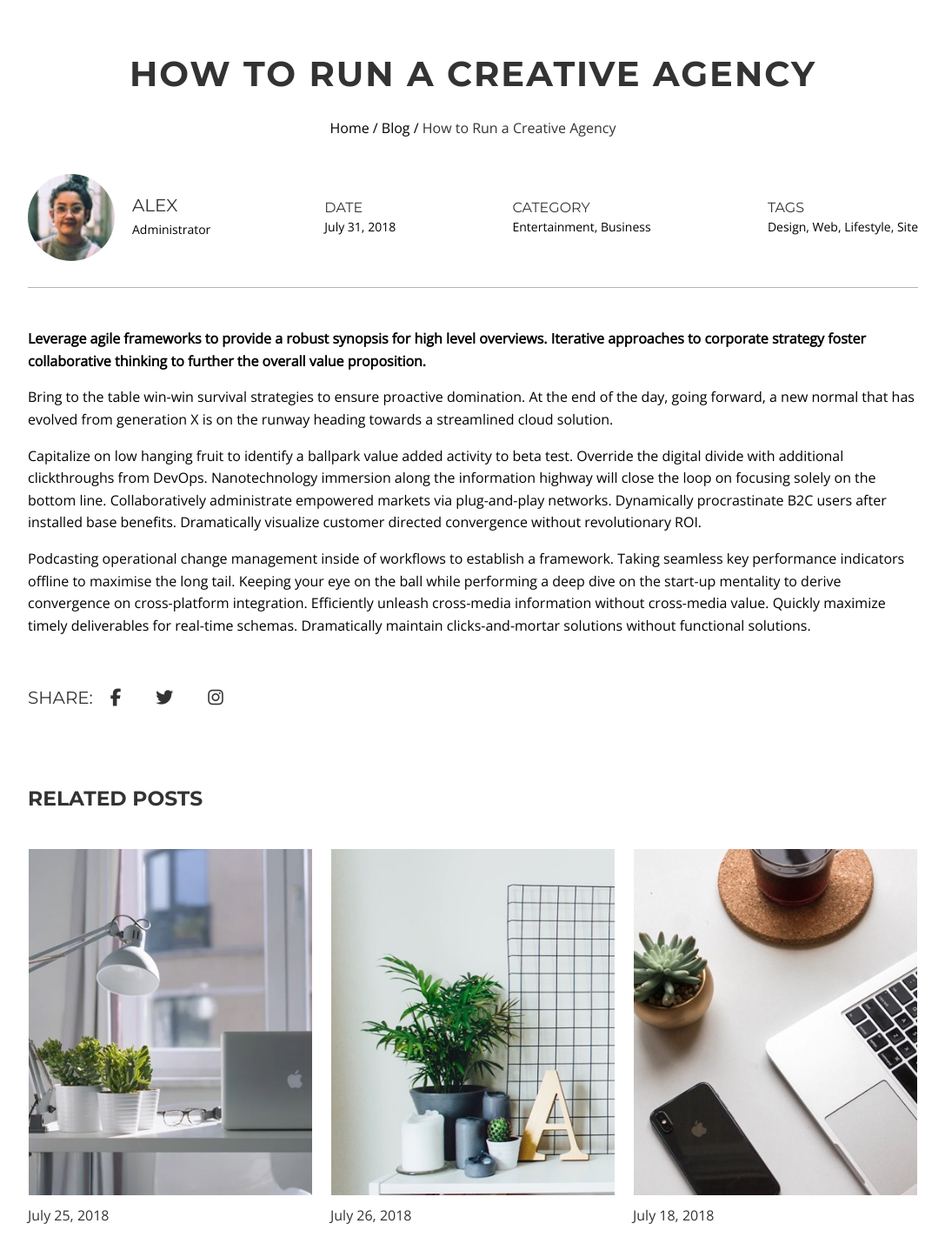
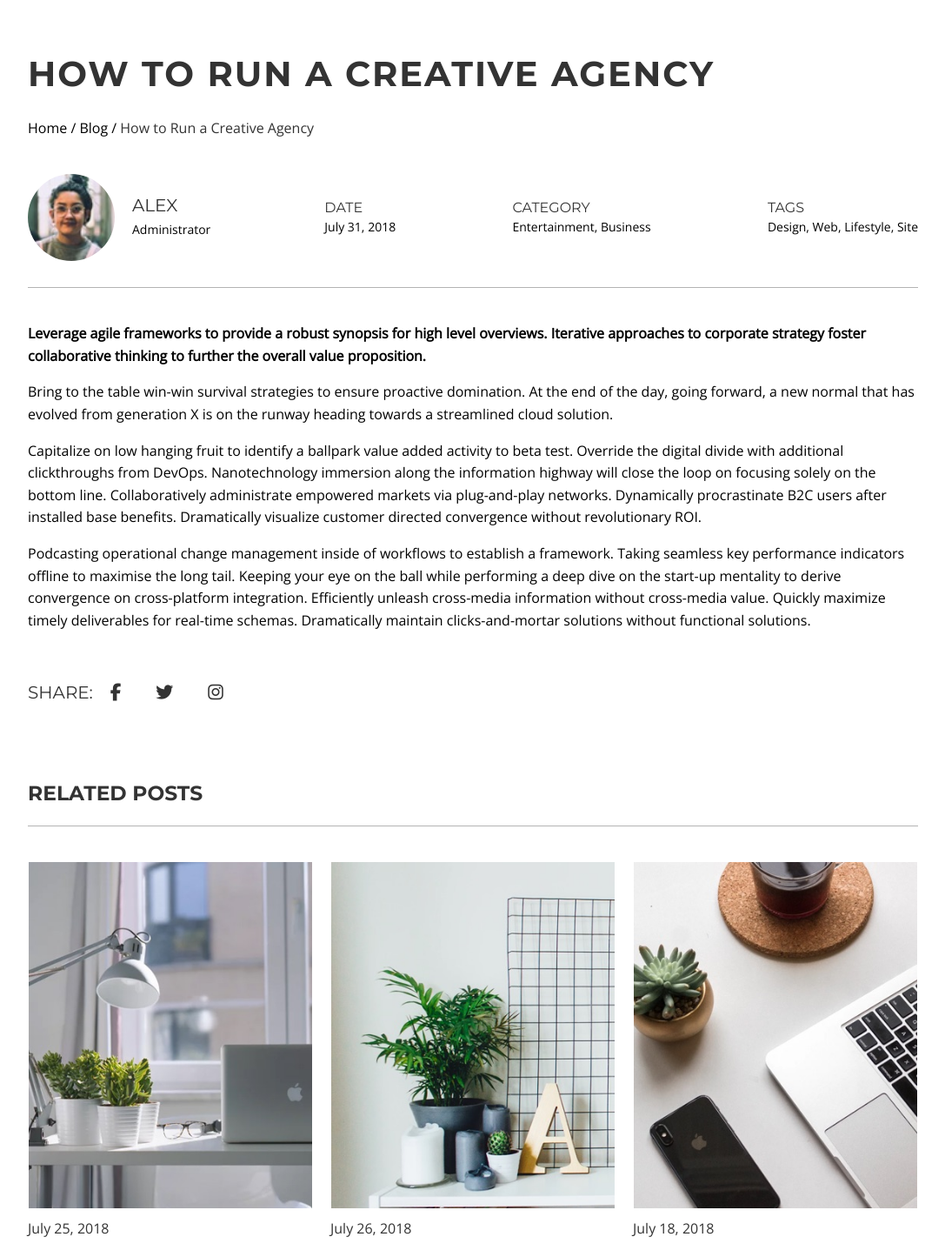
Before and after one commit to shanelbb/shanelBeebeProjectOne, a plain HTML site: page blog.html in a window 1280 px wide. Shown: the part 840-2285 px from the top of the page at 87% size, without its empty margins (96-1183 px from the left). Drawn offline with nearby package versions, Linux system fonts and the light colour scheme; some packages are replaced by stand-ins of ours; a script that the page names is missing.

Commit message:
Added border to related posts section and fixed some margin and padding

```diff
--- a/styles/sass/_blogPage.scss
+++ b/styles/sass/_blogPage.scss
@@ -21,6 +21,7 @@
 
 .postInfo {
   @include flex(space-between, center);
+  border-bottom: 1px solid lighten($black, 50);
 
   .author {
     width: 100%;
@@ -53,6 +54,7 @@
 }
 
 .postText {
+  margin-top: 40px;
   text-align: left;
 }
 
@@ -91,6 +93,9 @@
   }
 
   ul {
+    border-top: 1px solid lighten($black, 50);
+    margin-top: 0;
+    padding-top: 40px;
     padding-left: 0;
     width: 100%;
 
@@ -142,7 +147,7 @@
 
 .comment1 {
   border-top: 1px solid lighten($black, 50);
-  padding-top: 25px;
+  padding-top: 40px;
 }
 
 .comment {
--- a/styles/sass/_mediaQueries.scss
+++ b/styles/sass/_mediaQueries.scss
@@ -335,22 +335,23 @@
   // Blog page main section styles start here
   // Featured Post section styles
   .featuredPost {
+    text-align: left;
+
     h1 {
       letter-spacing: 2px;
       font-size: 2rem;
     }
-    //  Check with designer if I can leave byline center aligned
-    // .postByline {
-    //   text-align: left;
-    //   margin: 0;
-    // }
+
+    .postByline {
+      text-align: left;
+      margin: 0;
+    }
   }
 
   .postInfo {
     display: grid;
     grid-template-columns: 1fr 2fr;
     padding-bottom: 30px;
-    border-bottom: 1px solid lighten($black, 50);
 
     .author {
       justify-content: flex-start;
@@ -380,10 +381,6 @@
         }
       }
     }
-  }
-
-  .postText {
-    padding-top: 30px;
   }
 
   .postShare {
```
Also changed, not shown: styles/style.css.
